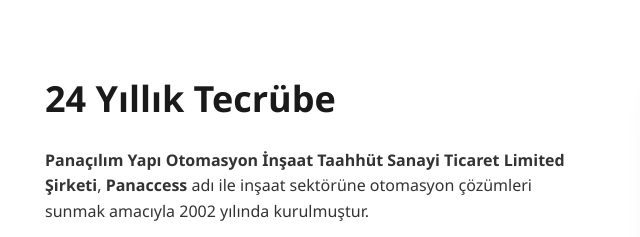
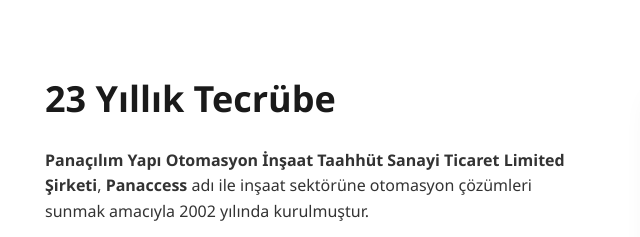
Before and after one commit to YakupGns/panacilim, a plain HTML site: page kurumsal.html in a window 1280 px wide. Shown: the part 304-541 px from the top of the page, 15-655 px from the left. Drawn offline with Linux system fonts and the light colour scheme.

Commit message:
Update kurumsal.html

```diff
--- a/kurumsal.html
+++ b/kurumsal.html
@@ -23,7 +23,7 @@
     <section class="bolum">
         <div class="container kurumsal-ic">
             <div class="kurumsal-yazi">
-                <h2 class="bolum-baslik sola-hizla" style="margin-bottom: 20px;">24 Yıllık Tecrübe</h2>
+                <h2 class="bolum-baslik sola-hizla" style="margin-bottom: 20px;">23 Yıllık Tecrübe</h2>
 
                 <p style="margin-bottom: 15px; font-size: 16px;">
                     <strong>Panaçılım Yapı Otomasyon İnşaat Taahhüt Sanayi Ticaret Limited Şirketi</strong>,
```
